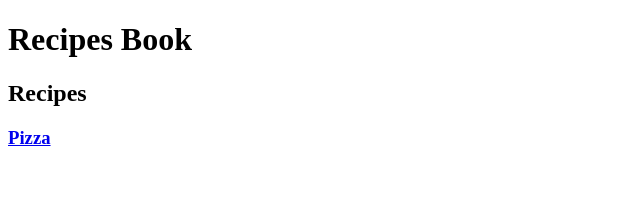
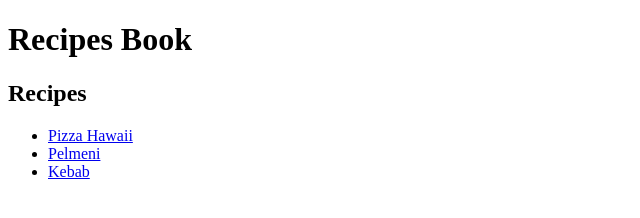
Before and after one commit to SwiftMasterss/top-recipes, a plain HTML site: page index.html in a window 1280 px wide. Shown: the whole page, without its empty margins (0-640 px from the left). Drawn offline with Linux system fonts and the light colour scheme.

```diff
--- a/index.html
+++ b/index.html
@@ -9,7 +9,10 @@
 <body>
     <h1>Recipes Book</h1>
     <h2>Recipes</h2>
-    <h3><a href="./recipes/pizza.html">Pizza</a></h3>
-    <h3></h3>
+    <ul>
+        <li><a href="./recipes/pizza.html">Pizza Hawaii</a></li>
+        <li><a href="./recipes/pelmeni.html">Pelmeni</a></li>
+        <li><a href="./recipes/kebab.html">Kebab</a></li>
+    </ul>
 </body>
 </html>
```
Also changed, not shown: Images/Pelmeni.jpg (added), Images/doener-kebab.jpg (added).
